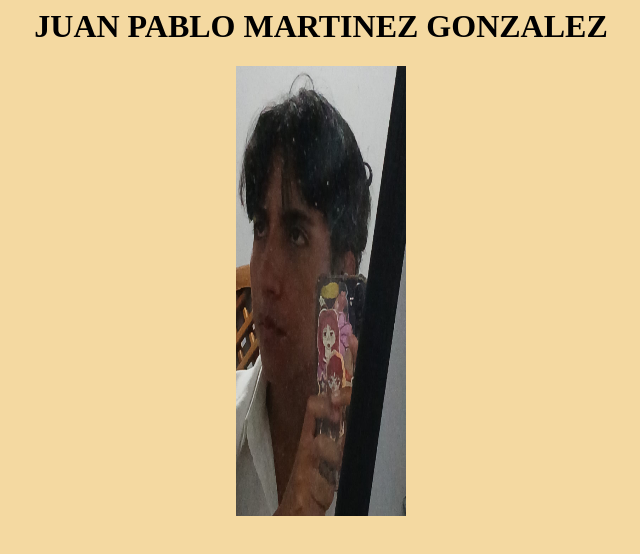
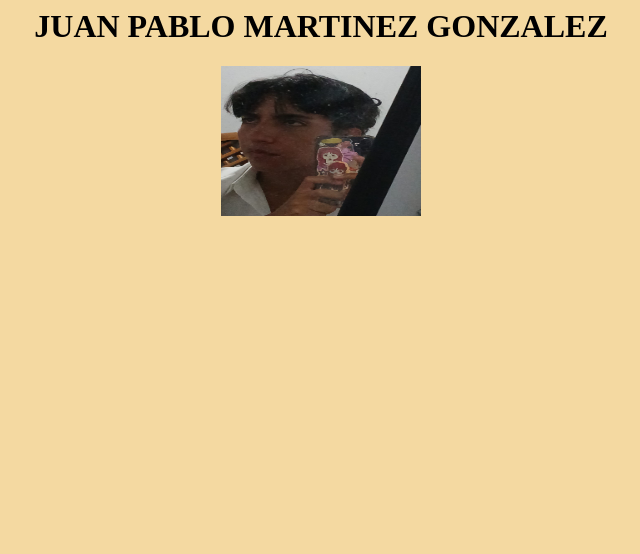
Before and after one commit to spao0/spao0.github.io, a plain HTML site: page index.html in a window 1280 px wide. Shown: the whole page, without its empty margins (319-959 px from the left). Drawn offline with Linux system fonts and the light colour scheme.

Commit message:
Update index.html

```diff
--- a/index.html
+++ b/index.html
@@ -5,7 +5,7 @@
 <h1>
 <center> JUAN PABLO MARTINEZ GONZALEZ </center> </h1>
   <center>
-<img src="yo.jpg" alt="no" width="170" height="450"> </center>
+<img src="yo.jpg" alt="no" width="200" height="150"> </center>
 
 
 </html>
```
